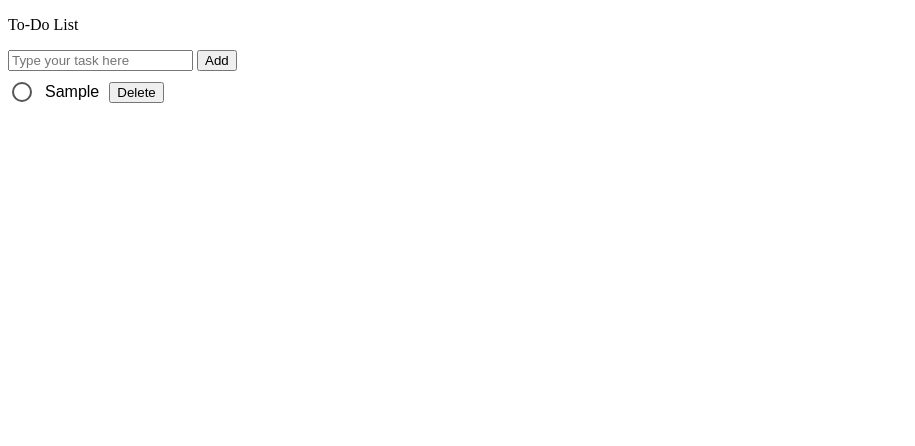
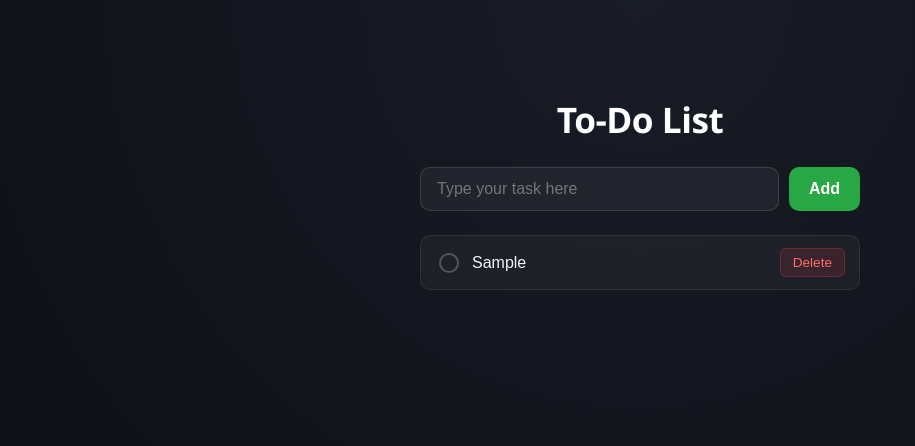
Before and after one commit to iZzyDevHub/To-Do-List, a plain HTML site: page index.html in a window 1280 px wide. Both pictures are taken after typing "Sample" into the empty fields and a click on the button "Add". Shown: the whole page, without its empty margins (0-915 px from the left). Drawn offline with Linux system fonts and the light colour scheme.

Commit message:
Done styling

```diff
--- a/script.js
+++ b/script.js
@@ -54,3 +54,9 @@ taskList.addEventListener('click', (event) => {
         localStorage.setItem("myTasks", taskList.innerHTML);
     }
 })
+
+taskinput.addEventListener("keypress", (event) => {
+    if (event.key === "Enter") {
+        addButton.click();
+    }
+})
--- a/styles.css
+++ b/styles.css
@@ -1,9 +1,83 @@
+* {
+    box-sizing: border-box;
+}
+
+body {
+    background: radial-gradient(circle at top, #181c26, #0b0d12);
+    color: #f3f4f6;
+    font-family: 'Segoe UI', system-ui, sans-serif;
+    min-height: 100vh;
+    max-width: 480px;
+    margin: 0 auto;
+    padding: 60px 20px;
+}
+
+#title {
+    font-size: 2.2rem;
+    font-weight: 700;
+    text-align: center;
+    letter-spacing: -0.5px;
+    margin-bottom: 24px;
+    color: #ffffff;
+}
+
+#input-place {
+    display: flex;
+    gap: 10px;
+    margin-bottom: 24px;
+}
+
+#taskInput {
+    flex: 1;
+    padding: 12px 16px;
+    font-size: 1rem;
+    background: rgba(255, 255, 255, 0.05);
+    border: 1px solid rgba(255, 255, 255, 0.12);
+    border-radius: 10px;
+    color: #ffffff;
+    outline: none;
+    transition: border-color 0.2s, box-shadow 0.2s;
+}
+
+#taskInput:focus {
+    border-color: #28a745;
+    box-shadow: 0 0 12px rgba(40, 167, 69, 0.25);
+}
+
+#add-task-btn {
+    padding: 12px 20px;
+    font-size: 1rem;
+    font-weight: 600;
+    background: #28a745;
+    color: #ffffff;
+    border: none;
+    border-radius: 10px;
+    cursor: pointer;
+    transition: background 0.2s, transform 0.1s;
+}
+
+#add-task-btn:hover {
+    background: #218838;
+}
+
+#add-task-btn:active {
+    transform: scale(0.97);
+}
+
+#list {
+    display: none;
+}
+
 .todo-line {
     display: flex;
     align-items: center;
     gap: 10px;
     margin: 8px 0;
     font-family: sans-serif;
+    background: rgba(255, 255, 255, 0.04);
+    border: 1px solid rgba(255, 255, 255, 0.08);
+    padding: 12px 14px;
+    border-radius: 10px;
 }
 
 .circle-bullet {
@@ -39,3 +113,20 @@
     text-decoration: line-through;
     color: #888;
 }
+
+.delete-btn {
+    margin-left: auto;
+    background: rgba(220, 53, 69, 0.15);
+    color: #ff6b6b;
+    border: 1px solid rgba(220, 53, 69, 0.3);
+    padding: 6px 12px;
+    border-radius: 6px;
+    font-size: 0.85rem;
+    cursor: pointer;
+    transition: background 0.2s, color 0.2s;
+}
+
+.delete-btn:hover {
+    background: #dc3545;
+    color: #ffffff;
+}
```
Lines whose indentation alone changed are shown as unchanged.
